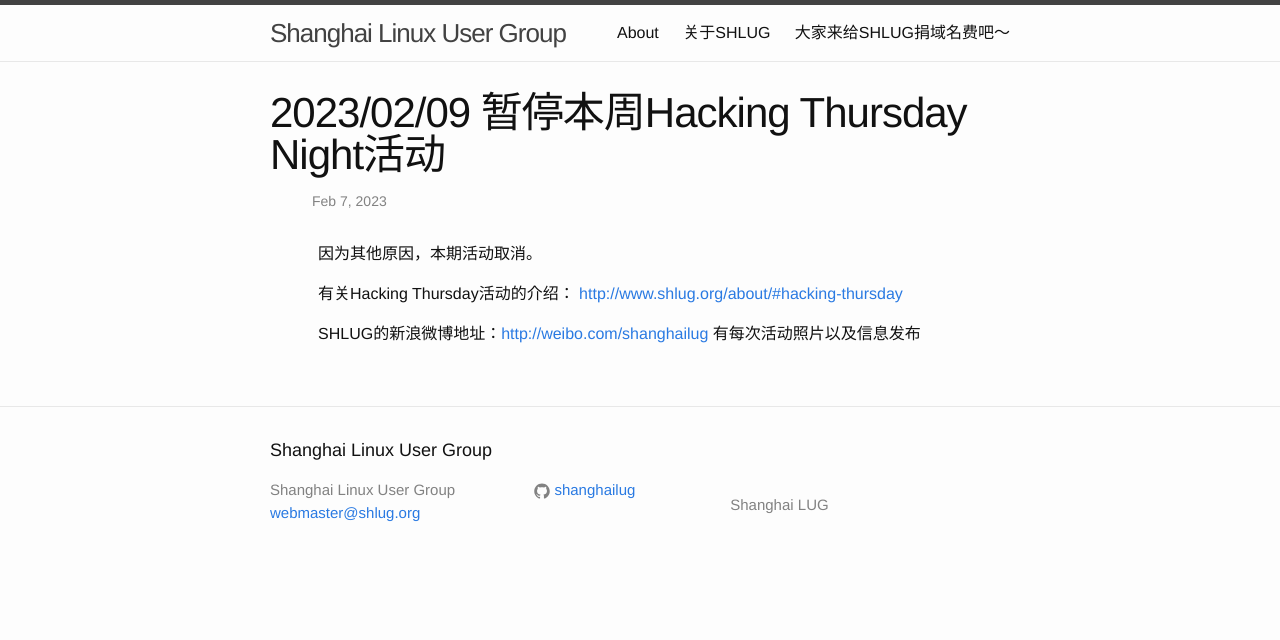
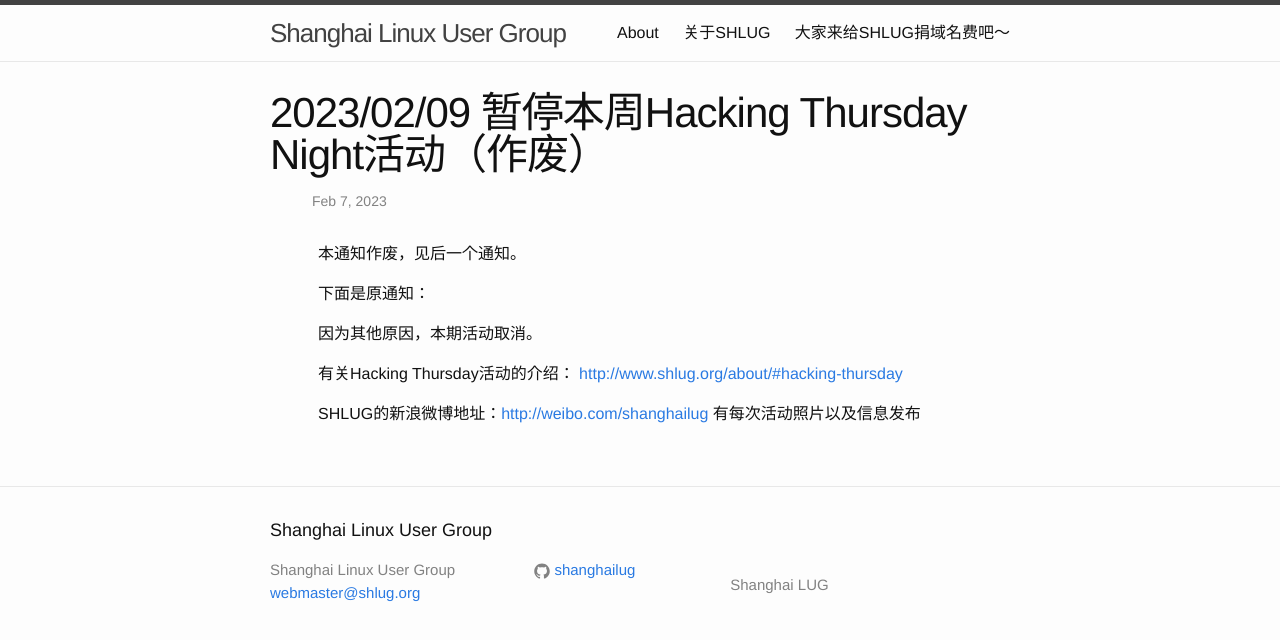
Before and after one commit to shanghailug/shanghailug.github.io, a Jekyll site: the page built from _posts/2023-02-07-h4.markdown, in a window 1280 px wide. Shown: the top 640 px of the page. Built offline with Jekyll 4.4.1, drawn with Linux system fonts in a browser that asks for light colours.

Commit message:
update h4 announcement

```diff
--- a/_posts/2023-02-07-h4.markdown
+++ b/_posts/2023-02-07-h4.markdown
@@ -1,9 +1,13 @@
 ---
 layout: post
-title:  "2023/02/09 暂停本周Hacking Thursday Night活动"
+title:  "2023/02/09 暂停本周Hacking Thursday Night活动（作废）"
 date:   2023-02-07 00:00:02 +0000
 categories: h4
 ---
+本通知作废，见后一个通知。
+
+下面是原通知：
+
 因为其他原因，本期活动取消。
 
 有关Hacking Thursday活动的介绍：
--- a/_posts/2023-02-08-h4.markdown
+++ b/_posts/2023-02-08-h4.markdown
@@ -1,9 +1,11 @@
 ---
 layout: post
-title:  "2023/02/09 吃吃喝喝Hacking Thursday Night聚餐活动 at JAcafe花园咖啡"
+title:  "2023/02/09 吃吃喝喝Hacking Thursday Night聚餐活动 at JAcafe花园咖啡（更新）"
 date:   2023-02-08 18:39:54 +0800
 categories: h4
 ---
+经过热心群友实地踩点，决定明天恢复H4活动，前一个通知作废。
+
 - 店名：JAcafe花园咖啡
 - 点评：[http://www.dianping.com/shop/2019466](http://www.dianping.com/shop/2019466)
 - 地址：静安区南京西路1649号静安公园内(近静安公园)
```
